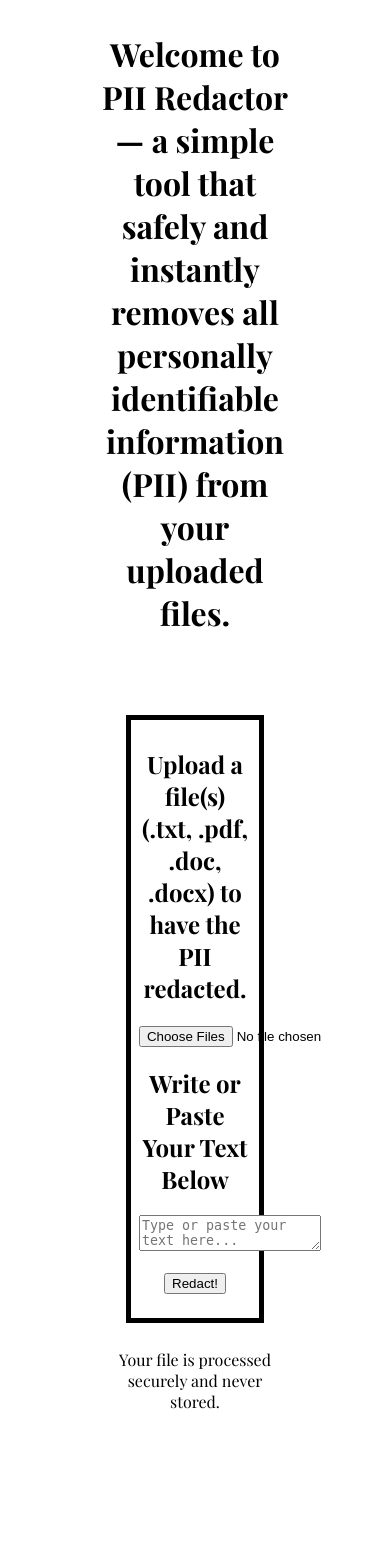
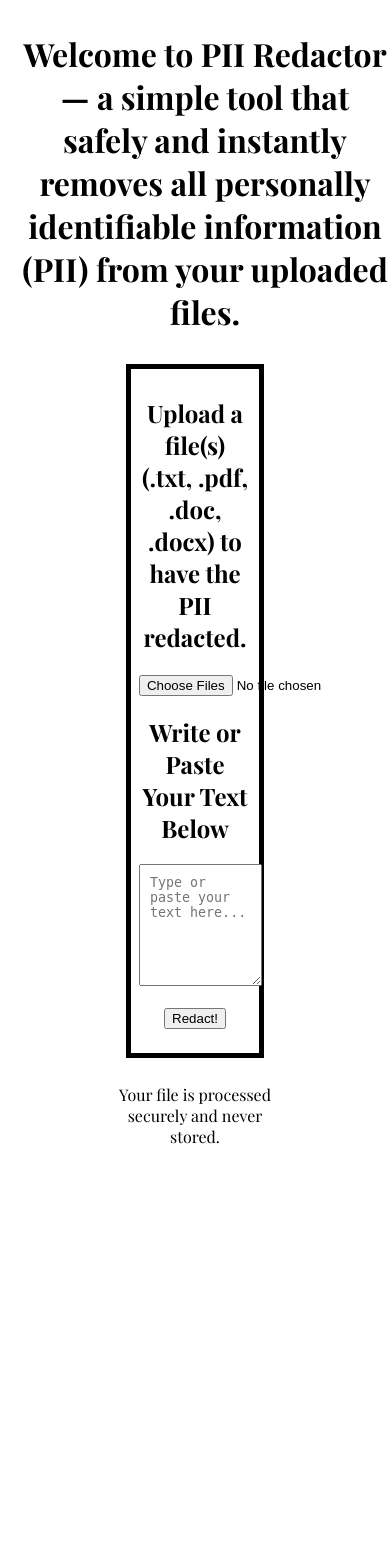
Before and after one commit to llivigni/pii_redactor, a Flask app: page / in a window 390 px wide. Shown: the part 223-1781 px from the top of the page. After the commit the page ends 1367 px from the top, so only its background shows below. Run offline with Flask 3, Linux system fonts and the light colour scheme; parts of the project's set-up code (start-up, migrations or seed data) failed here and were passed over; some web fonts are replaced.

Commit message:
Modify styles for layout and positioning adjustments
Adjusted positioning and layout for better responsiveness.

```diff
--- a/static/styles.css
+++ b/static/styles.css
@@ -22,12 +22,12 @@
     padding: 8px;
     text-align: center;
     position: relative;
-    top: -150px;
+    top: -200px;
 }
 
 .message {
-    margin: auto;
-    width: 50%;
+    margin: 0;
+    width: 100%;
     padding: 10px;
     text-align: center;
 }
@@ -38,7 +38,7 @@
     padding: 10px;
     text-align: center;
     position: relative;
-    top: -150px;
+    top: -200px;
 }
 
 input[type="submit"]:hover{
@@ -54,3 +54,9 @@
     margin-top: 10px;
     text-align: center;
 }
+
+textarea {
+    width: 90%;
+    height: 100px;
+    padding: 10px;
+}
```
